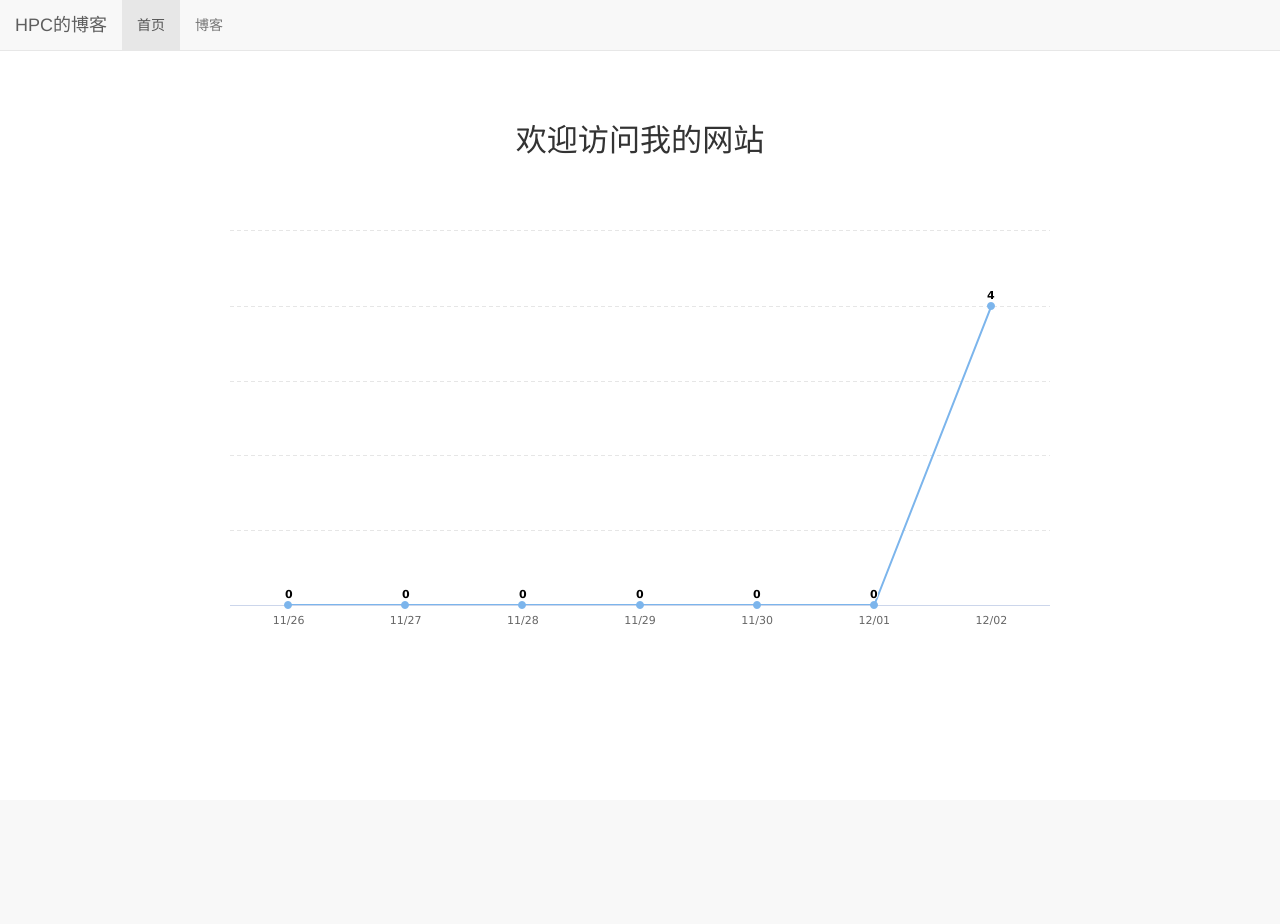
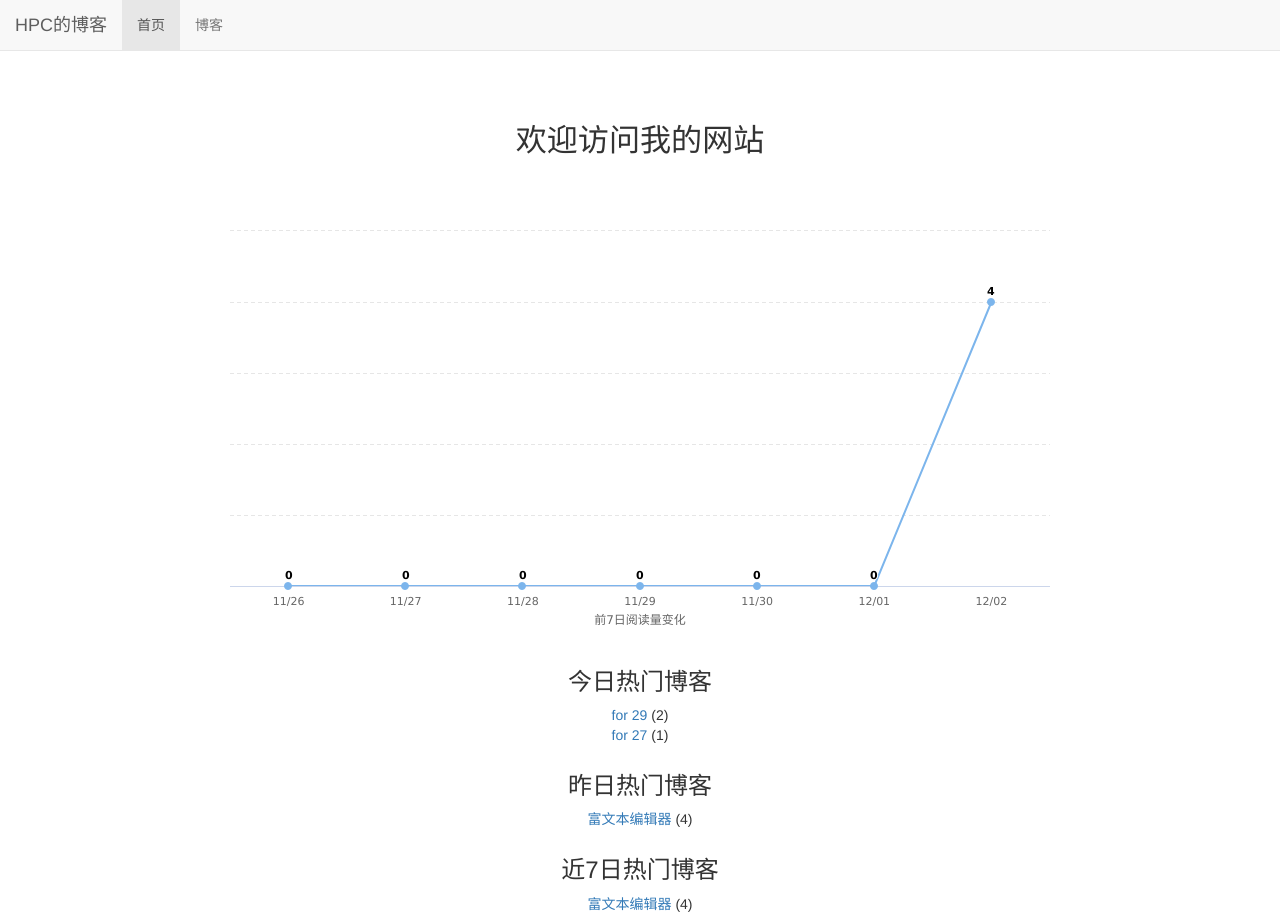
Before and after one commit to riba2534/LearnDjango, a Django app: page / in a window 1280 px wide. Before the commit the page ends 625 px from the top, so only its background shows below. Run offline with Django 3.2, Linux system fonts and the light colour scheme; data comes from the database, SQL or seed files in the repository; both versions use the stored data as it was after the commit; some libraries are stand-ins or nearby versions.

Commit message:
21完成，完成了热门阅读博客排行及缓存提速

```diff
--- a/myblog/blog/models.py
+++ b/myblog/blog/models.py
@@ -1,7 +1,8 @@
 from django.db import models
 from django.contrib.auth.models import User
+from django.contrib.contenttypes.fields import GenericRelation
 from ckeditor_uploader.fields import RichTextUploadingField
-from read_statistics.models import ReadNumExpandMethod
+from read_statistics.models import ReadNumExpandMethod, ReadDetail
 
 
 class BlogType(models.Model):  # 博客分类
@@ -17,6 +18,7 @@ class Blog(models.Model, ReadNumExpandMethod):
     blog_type = models.ForeignKey(
         BlogType, on_delete=models.DO_NOTHING)  # 博客分类，外键
     author = models.ForeignKey(User, on_delete=models.DO_NOTHING)  # 作者,外键
+    read_details = GenericRelation(ReadDetail)
     created_time = models.DateTimeField(auto_now_add=True)  # 创建时间
     last_update_time = models.DateTimeField(auto_now=True)  # 最后一次修改时间
 
--- a/myblog/blog/templates/blog/blog_list.html
+++ b/myblog/blog/templates/blog/blog_list.html
@@ -22,9 +22,7 @@ HPCの博客
                 <div class="panel-body">
                     {% for blog in blogs %}
                     <div class="blog">
-                        <a href="{% url 'blog_detail' blog.pk %}">
-                            <h3>{{ blog.title }}</h3>
-                        </a>
+                        <h3><a href="{% url 'blog_detail' blog.pk %}"> {{ blog.title }} </a></h3>
                         <p class="blog-info">
                             <!-- 分类和日期 -->
                             <span class="glyphicon glyphicon-tag"></span>
--- a/myblog/myblog/views.py
+++ b/myblog/myblog/views.py
@@ -1,13 +1,38 @@
 from django.shortcuts import render_to_response
-from read_statistics.utils import get_seven_days_read_data
+from read_statistics.utils import get_seven_days_read_data, get_today_hot_data, get_yesterday_hot_data
 from blog.models import Blog
 from django.contrib.contenttypes.models import ContentType
+from django.utils import timezone
+import datetime
+from django.db.models import Sum
+from django.core.cache import cache
+
+
+def get_7_days_hot_blogs():
+    today = timezone.now().date()
+    date = today-datetime.timedelta(days=7)
+    blogs = Blog.objects \
+        .filter(read_details__date__lt=today, read_details__date__gte=date) \
+        .values('id', 'title') \
+        .annotate(read_num_sum=Sum('read_details__read_num')) \
+        .order_by('-read_num_sum')
+    return blogs[:7]
 
 
 def home(request):
     blog_content_type = ContentType.objects.get_for_model(Blog)
     dates, read_nums = get_seven_days_read_data(blog_content_type)
+
+    # 获取7填热门博客的缓存
+    hot_blogs_for_7_days = cache.get('hot_blogs_for_7_days')
+    if hot_blogs_for_7_days is None:
+        hot_blogs_for_7_days = get_7_days_hot_blogs()
+        cache.set('hot_blogs_for_7_days', hot_blogs_for_7_days, 3600)
+
     context = {}
     context['dates'] = dates
     context['read_nums'] = read_nums
+    context['today_hot_data'] = get_today_hot_data(blog_content_type)
+    context['yesterday_hot_data'] = get_yesterday_hot_data(blog_content_type)
+    context['hot_blogs_for_7_days'] = hot_blogs_for_7_days
     return render_to_response('home.html', context)
--- a/myblog/read_statistics/utils.py
+++ b/myblog/read_statistics/utils.py
@@ -35,3 +35,18 @@ def get_seven_days_read_data(content_type):
         result = read_details.aggregate(read_num_sum=Sum('read_num'))
         read_nums.append(result['read_num_sum'] or 0)
     return dates, read_nums
+
+
+def get_today_hot_data(content_type):
+    today = timezone.now().date()
+    read_details = ReadDetail.objects.filter(
+        content_type=content_type, date=today).order_by('-read_num')
+    return read_details[:7]
+
+
+def get_yesterday_hot_data(content_type):
+    today = timezone.now().date()
+    yesterday = today-datetime.timedelta(days=1)
+    read_details = ReadDetail.objects.filter(
+        content_type=content_type, date=yesterday).order_by('-read_num')
+    return read_details[:7]
--- a/myblog/static/home.css
+++ b/myblog/static/home.css
@@ -12,3 +12,8 @@ div#container{
     max-width: 60em;
 
 }
+
+div.hot_data{
+    text-align: center;
+    margin-top: 2em;
+}
--- a/myblog/templates/home.html
+++ b/myblog/templates/home.html
@@ -19,14 +19,59 @@ HPCの博客
 <h3 class="home-content">欢迎访问我的网站</h3>
 <!-- 图表容器 DOM -->
 <div id="container"></div>
+
+<div class="hot_data">
+    <!-- 今日24小时的热门博客 -->
+    <h3>今日热门博客</h3>
+    <ul>
+        {% for hot_data in today_hot_data %}
+        <li>
+            <a href="{% url 'blog_detail' hot_data.content_object.pk %}"> {{ hot_data.content_object.title }} </a>
+            ({{hot_data.read_num }})
+        </li>
+        {% empty %}
+        <li>今日没有热门博客</li>
+        {% endfor %}
+
+    </ul>
+</div>
+<div class="hot_data">
+    <h3>昨日热门博客</h3>
+    <ul>
+        {% for hot_data in yesterday_hot_data %}
+        <li>
+            <a href="{% url 'blog_detail' hot_data.content_object.pk %}"> {{ hot_data.content_object.title }} </a>
+            ({{hot_data.read_num }})
+        </li>
+        {% empty %}
+        <li>昨日没有热门博客</li>
+        {% endfor %}
+
+    </ul>
+</div>
+<div class="hot_data">
+    <h3>近7日热门博客</h3>
+    <ul>
+        {% for hot_blog in hot_blogs_for_7_days %}
+        <li>
+            <a href="{% url 'blog_detail' hot_blog.id %}">{{ hot_blog.title }}</a>
+            ({{hot_blog.read_num_sum }})
+        </li>
+        {% empty %}
+        <li>昨日没有热门博客</li>
+        {% endfor %}
+
+    </ul>
+</div>
 <script>
     // 图表配置
     var options = {
         chart: { type: 'line' }, //指定图表的类型，默认是折线图（line）
         title: { text: null },  // 标题
         xAxis: {
-             categories: {{ dates|safe }} ,// x 轴分类
-             tickmarkPlacement:'on',
+            categories: {{ dates| safe }} ,// x 轴分类
+    tickmarkPlacement: 'on',
+        title: { text: '前7日阅读量变化' },
         },
     yAxis: {
         title: { text: null },           // y 轴标题
```
Also changed, not shown: Django学习笔记.md (+5 -0 lines), myblog/myblog/settings.py (+8 -0 lines), myblog/db.sqlite3. Lines whose indentation alone changed are shown as unchanged.
